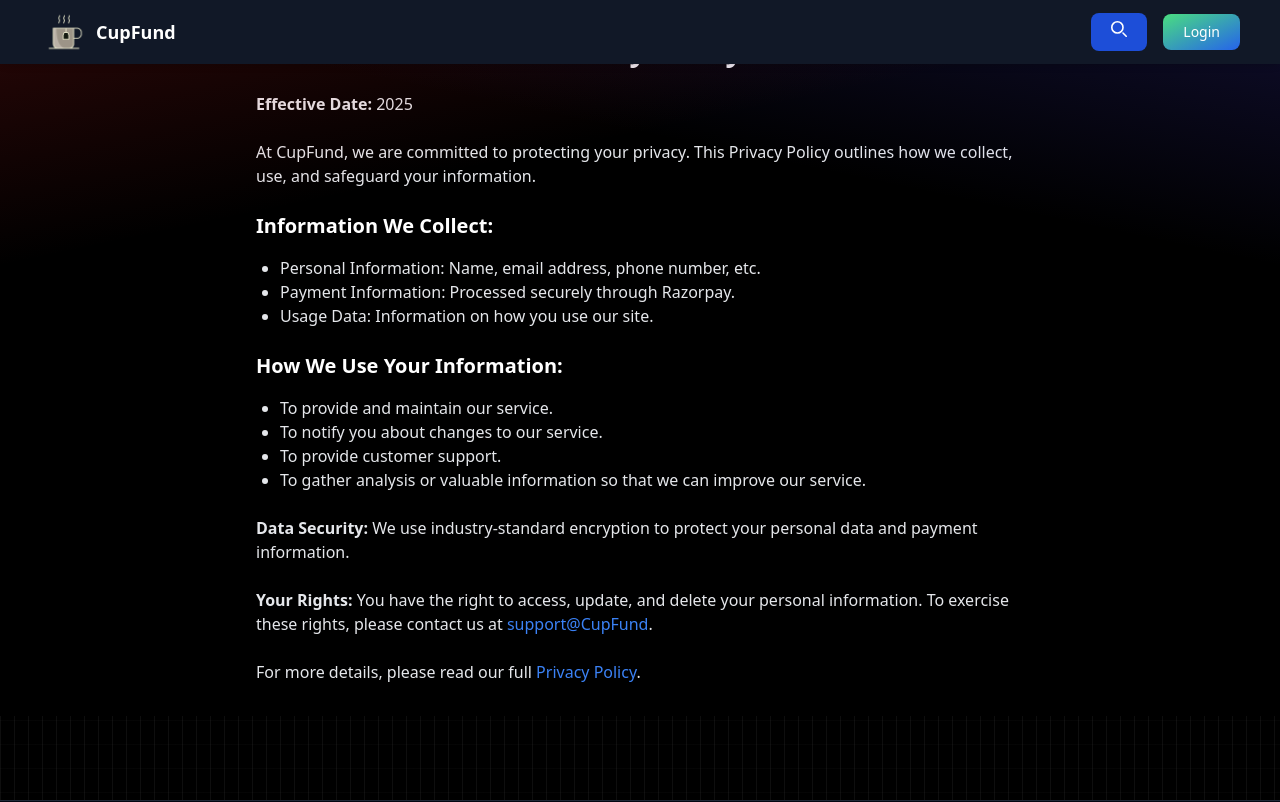
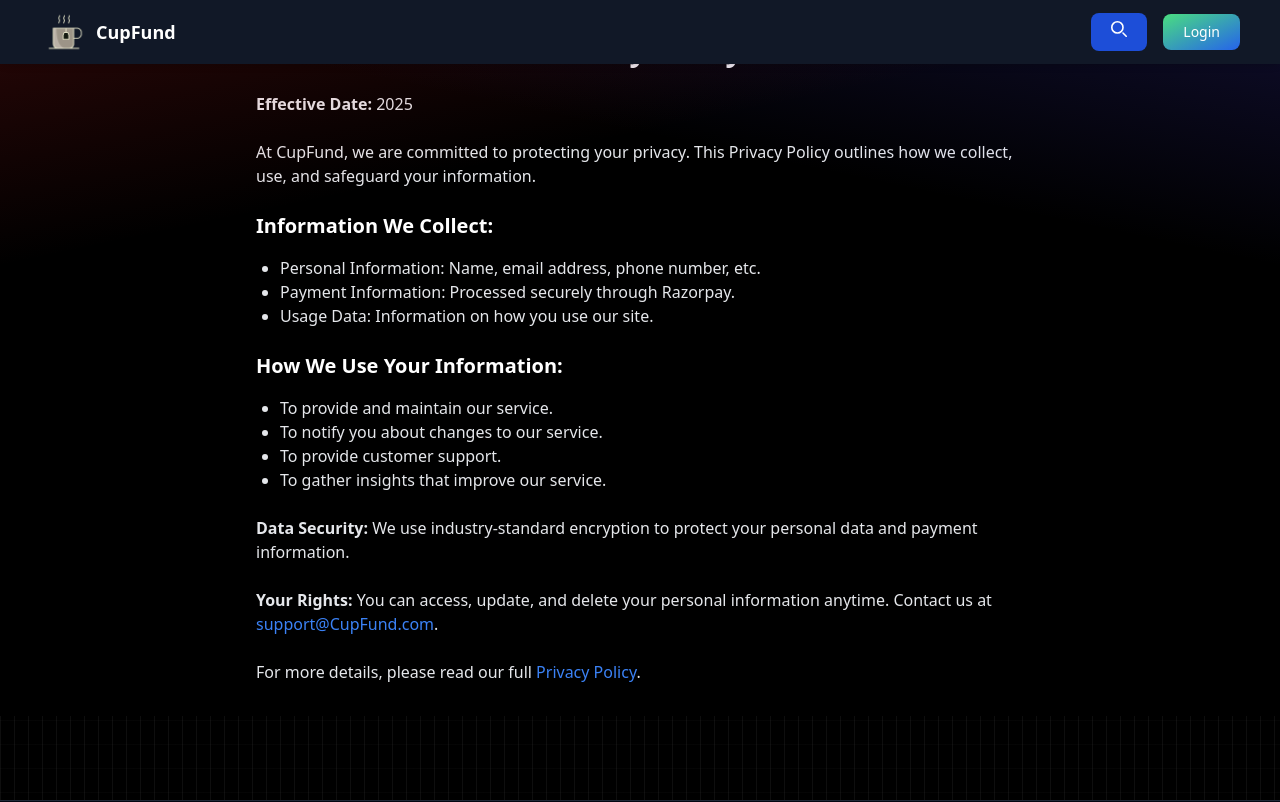
Before and after one commit to laxman-goud/CupFund, a Next.js app: page /privacy-policy in a window 1280 px wide. Shown: the top 802 px of the page. Built offline with nearby package versions, Linux system fonts and the light colour scheme; no server answers.

Commit message:
docs: add inline comments privacy-policy page

```diff
--- a/app/privacy-policy/page.js
+++ b/app/privacy-policy/page.js
@@ -1,58 +1,78 @@
 import React from 'react';
 
 const PrivacyPolicy = () => {
-    const date = new Date().getFullYear();
+  const date = new Date().getFullYear(); // Get current year for "Effective Date"
+
   return (
     <div className="bg-black py-8 px-4 sm:px-6 lg:px-8">
       <div className="max-w-3xl mx-auto">
+
+        {/* Page Title */}
         <h1 className="text-3xl font-bold text-center mb-6">Privacy Policy</h1>
+
+        {/* Effective Date */}
         <p className="text-gray-200 mb-6">
           <strong>Effective Date:</strong> {date}
         </p>
+
+        {/* Intro Paragraph */}
         <p className="text-gray-200 mb-6">
           At CupFund, we are committed to protecting your privacy. This Privacy Policy outlines how we collect, use, and safeguard your information.
         </p>
+
+        {/* Section: Information Collected */}
         <h2 className="text-xl font-bold mb-4">Information We Collect:</h2>
         <ul className="list-disc pl-6 mb-6">
           <li className="text-gray-200">Personal Information: Name, email address, phone number, etc.</li>
           <li className="text-gray-200">Payment Information: Processed securely through Razorpay.</li>
           <li className="text-gray-200">Usage Data: Information on how you use our site.</li>
         </ul>
+
+        {/* Section: How Information Is Used */}
         <h2 className="text-xl font-bold mb-4">How We Use Your Information:</h2>
         <ul className="list-disc pl-6 mb-6">
           <li className="text-gray-200">To provide and maintain our service.</li>
           <li className="text-gray-200">To notify you about changes to our service.</li>
           <li className="text-gray-200">To provide customer support.</li>
-          <li className="text-gray-200">To gather analysis or valuable information so that we can improve our service.</li>
+          <li className="text-gray-200">To gather insights that improve our service.</li>
         </ul>
+
+        {/* Data Security */}
         <p className="text-gray-200 mb-6">
           <strong>Data Security:</strong> We use industry-standard encryption to protect your personal data and payment information.
         </p>
+
+        {/* User Rights */}
         <p className="text-gray-200 mb-6">
-          <strong>Your Rights:</strong> You have the right to access, update, and delete your personal information. To exercise these rights, please contact us at <a href="mailto:support@CupFund.com" className="text-blue-500 hover:underline">support@CupFund</a>.
+          <strong>Your Rights:</strong> You can access, update, and delete your personal information anytime.
+          Contact us at
+          <a href="mailto:support@CupFund.com" className="text-blue-500 hover:underline"> support@CupFund.com</a>.
         </p>
+
+        {/* Ending link */}
         <p className="text-gray-200">
-          For more details, please read our full <a href="#" className="text-blue-500 hover:underline">Privacy Policy</a>.
+          For more details, please read our full
+          <a href="#" className="text-blue-500 hover:underline"> Privacy Policy</a>.
         </p>
+
+        {/* Decorative gradient backgrounds */}
         <div
-            className="absolute top-0 left-0 z-0 h-1/3 w-full "
+          className="absolute top-0 left-0 z-0 h-1/3 w-full"
           style={{
-              backgroundImage:
-                "linear-gradient(to left bottom, rgba(79, 70, 229, 0.2) 0%, transparent 50%, transparent 100%)",
-              borderColor: "rgba(92, 79, 240, 0.2)",
+            backgroundImage: "linear-gradient(to left bottom, rgba(79, 70, 229, 0.2) 0%, transparent 50%, transparent 100%)",
           }}
         ></div>
+
         <div
           className="absolute top-0 right-0 z-0 h-1/3 w-full"
           style={{
-              backgroundImage:
-                "linear-gradient(to right bottom, rgba(220, 38, 38, 0.2) 0%, transparent 50%, transparent 100%)",
-              borderColor: "rgba(92, 79, 240, 0.2)",
+            backgroundImage: "linear-gradient(to right bottom, rgba(220, 38, 38, 0.2) 0%, transparent 50%, transparent 100%)",
           }}
         ></div>
+
       </div>
     </div>
   );
-}
+};
 
 export default PrivacyPolicy;
```
Lines whose indentation alone changed are shown as unchanged.
